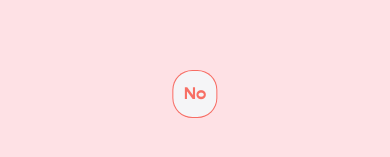
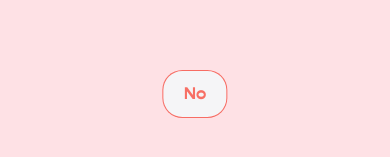
Before and after one commit to btech10102-20/Val, a Next.js app: page / in a window 390 px wide. Shown: the part 647-804 px from the top of the page. Built offline with nearby package versions, Linux system fonts and the light colour scheme.

Commit message:
Update styles.module.css

```diff
--- a/pages/styles.module.css
+++ b/pages/styles.module.css
@@ -53,7 +53,7 @@
     right: 41%;
     background-color: #f5f5f7;
     color: rgba(248, 77, 64, 0.8);
-    padding: 10px 10px;
+    padding: 10px 38px;
     cursor: pointer;
     font-size: 17px;
     border-radius: 20px;
@@ -151,6 +151,7 @@
     .buttonno {
       right: 50%;
       top: 85%;
+      padding: 10px 20px;
     }
 
     .heart {
```
